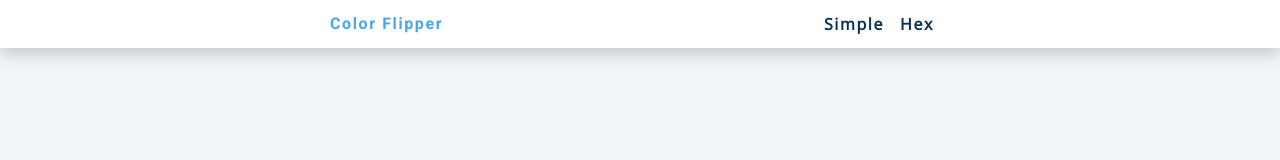
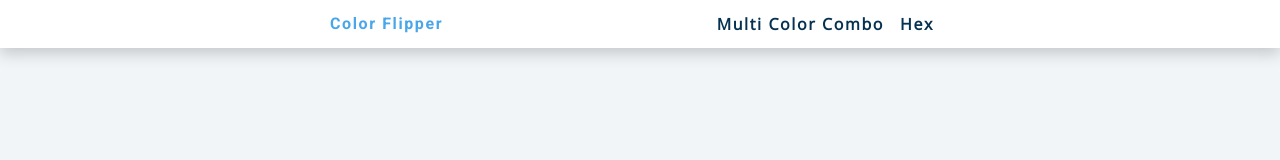
Before and after one commit to johnpathadan/random_colors, a plain HTML site: page index.html in a window 1280 px wide. Shown: the top 160 px of the page. Drawn offline with nearby package versions, Linux system fonts and the light colour scheme.

Commit message:
Update index.html

```diff
--- a/index.html
+++ b/index.html
@@ -15,7 +15,7 @@
         <div class="nav-center">
             <h4>color flipper</h4>
             <ul class="nav-links">
-                <li><a href="index.html">simple</a></li>
+                <li><a href="index.html">multi color combo</a></li>
                 <li><a href="hex.html">hex</a></li>
             </ul>
         </div>
```
